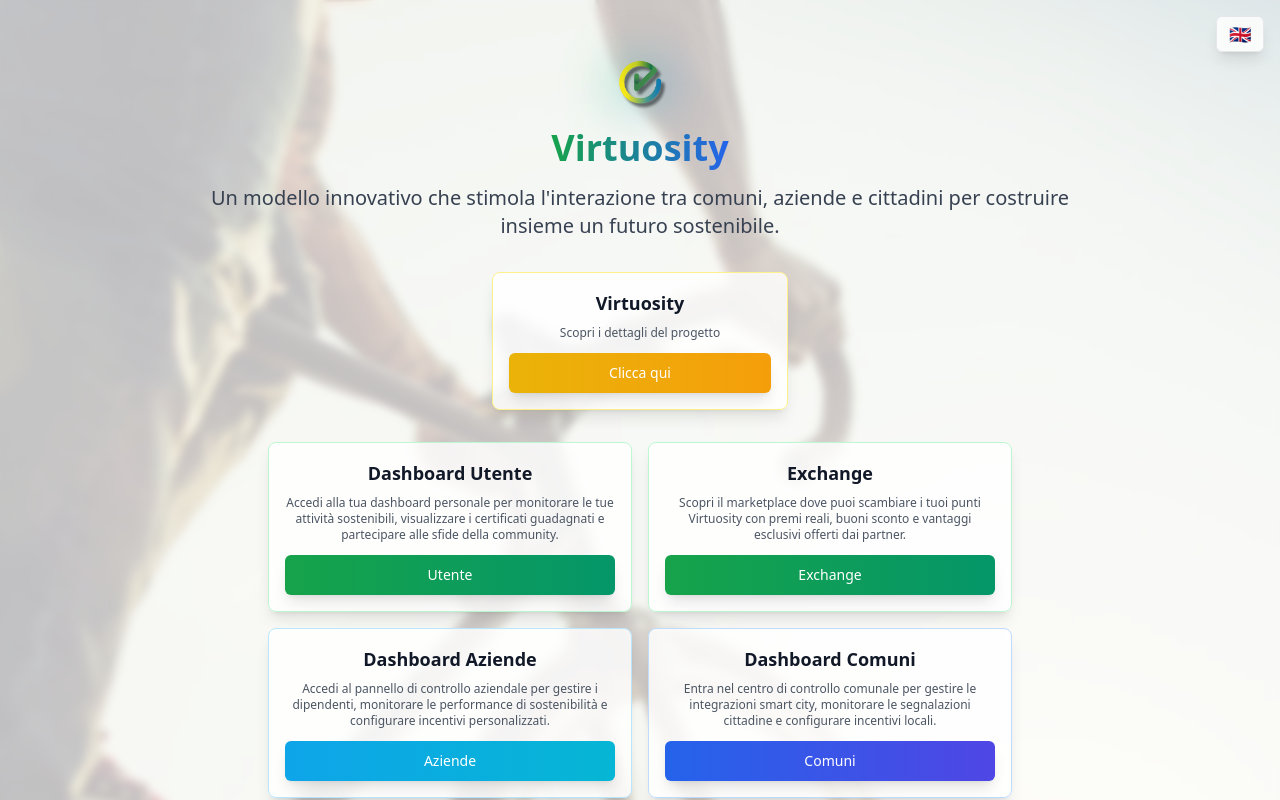
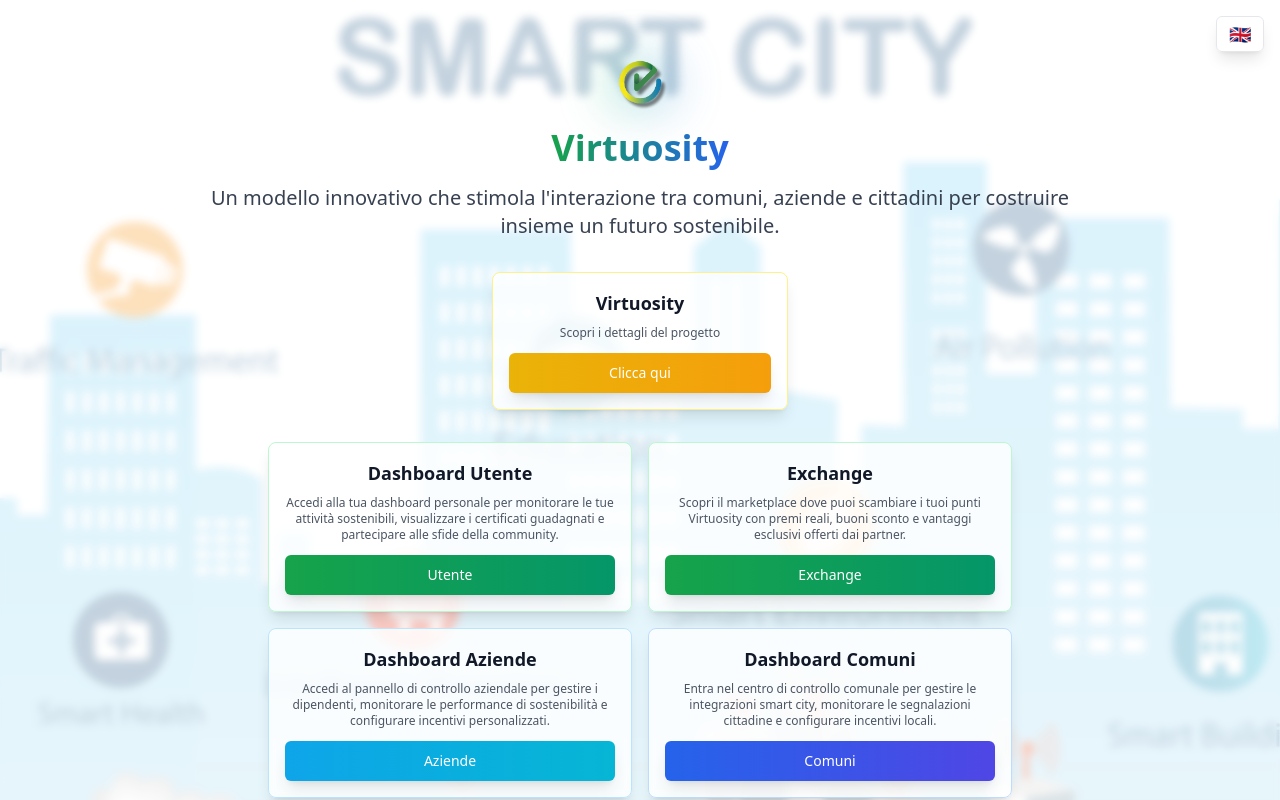
Before and after one commit to Virtuosityapp/ultimaversione, a React (Vite) app: page / in a window 1280 px wide. Shown: the top 800 px of the page. Built offline with nearby package versions, Linux system fonts and the light colour scheme.

Commit message:
Change background image
Replaced the background image in `src/pages/Index.tsx` with the new one.

```diff
--- a/src/pages/Index.tsx
+++ b/src/pages/Index.tsx
@@ -1,3 +1,4 @@
+
 import { useNavigate } from "react-router-dom";
 import { Button } from "@/components/ui/button";
 import { useLanguage } from "@/contexts/LanguageContext";
@@ -18,7 +19,7 @@ const Index = () => {
         <div
           className="max-w-7xl mx-auto px-3 sm:px-4 lg:px-6 py-8 sm:py-11 lg:py-14 relative"
           style={{
-            backgroundImage: `url('/lovable-uploads/0bb6c06f-0b8e-47f1-9546-a0df245a750c.png')`,
+            backgroundImage: `url('/lovable-uploads/84bdcc65-8dce-4b40-9dc0-35ccc0de1e9e.png')`,
             backgroundSize: 'cover',
             backgroundPosition: 'center',
             backgroundRepeat: 'no-repeat'
```
Also changed, not shown: public/lovable-uploads/84bdcc65-8dce-4b40-9dc0-35ccc0de1e9e.png (added).
